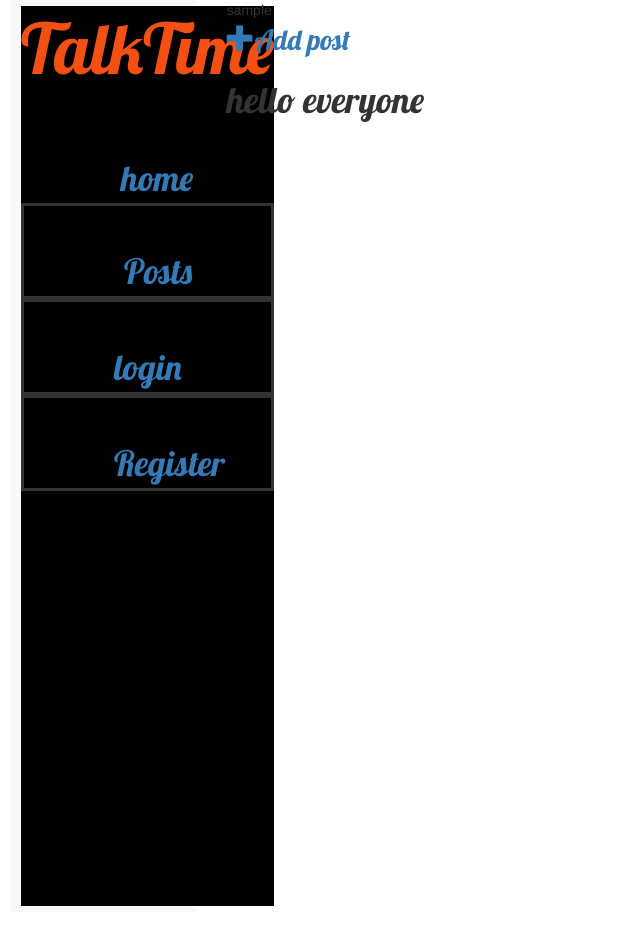
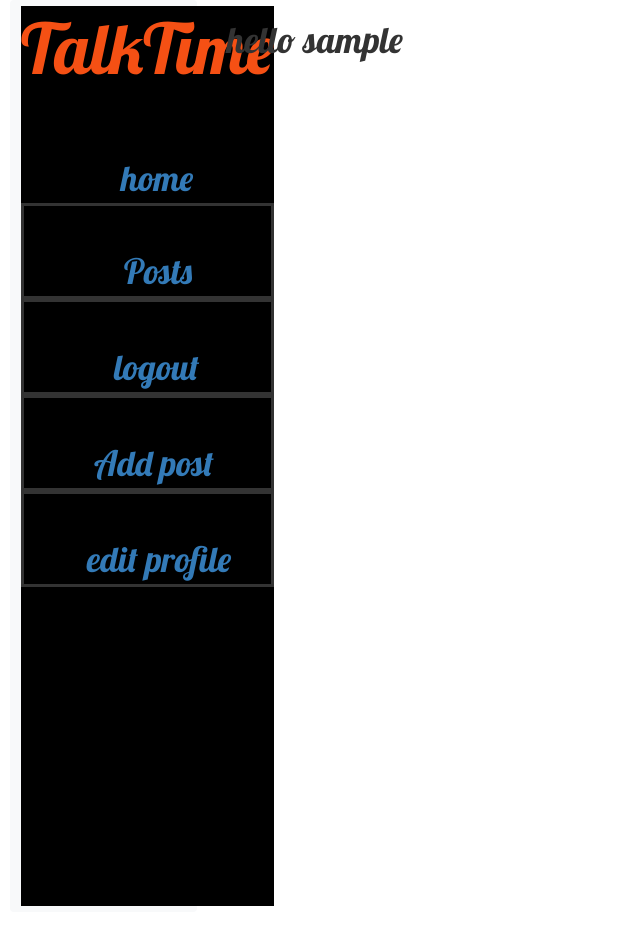
Before and after one commit to vishakpviswanath/project-blog, a Django app: page /profile/ in a window 1280 px wide. Shown: the whole page, without its empty margins (0-640 px from the left). Run offline with Django 3.2, Linux system fonts and the light colour scheme; the visitor is signed in with stand-in values (Sample User, id 1); data that the repository does not hold is empty; some libraries are stand-ins or nearby versions.

Commit message:
new login  features

```diff
--- a/blog/static/css/blog.css
+++ b/blog/static/css/blog.css
@@ -77,6 +77,25 @@ body{
     border-style: solid;
 
 }
+.nav-item6{
+
+    font-family: 'Lobster';
+    font-size: 35px;
+    padding-left: 70px;
+    padding-top: 40px;
+    border-style: solid;
+
+}
+.nav-item7{
+
+    font-family: 'Lobster';
+    font-size: 35px;
+    padding-left: 63px;
+    padding-top: 40px;
+    border-style: solid;
+
+}
+
 .login_button{
 
     padding-left: 700px;
--- a/blog/templates/blog/base.html
+++ b/blog/templates/blog/base.html
@@ -16,6 +16,33 @@
     <body>
 
         <div class="row">
+            {% if user.is_authenticated %}
+            <div class="col-lg-2">
+                <nav class="navbar bg-light">
+                 <ul class="navbar-nav">
+                    <li class="nav-item1">
+                        <a class="nav-link" href="#" id="color_id">TalkTime</a>
+                    </li>
+                    <li class="nav-item2">
+                        <a class="nav-link" href="{% url 'first_page' %}">home</a>
+                   </li>
+                    <li class="nav-item3">
+                         <a class="nav-link" href="{% url 'post_list' %}">Posts</a>
+                    </li>
+                    <li class="nav-item4">
+                        <a class="nav-link" href="{% url 'logout' %}">logout</a>
+                    </li>
+                    <li class="nav-item6">
+                        <a href="{% url 'post_new' %}">Add post</a>
+                    </li>
+                    <li class="nav-item7">
+                         <a href="{% url 'profile_edit' %}">edit profile</a>
+                    </li>
+
+                 </ul>
+             </nav>
+            </div>
+            {% else %}
             <div class="col-lg-2">
                 <nav class="navbar bg-light">
                  <ul class="navbar-nav">
@@ -37,7 +64,7 @@
                  </ul>
              </nav>
             </div>
-
+            {% endif %}
             <div class="col-lg-10">
 
                 {% block content %}
--- a/blog/templates/blog/post_list.html
+++ b/blog/templates/blog/post_list.html
@@ -6,12 +6,15 @@
         {% block content %}
             <h1 id="post_head">Welcome to the post section,feel free to read</h1>
                 {% for post in posts %}
+
                 <div class="details">
+                    <h4><a href="{% url 'author_profile' pk=post.pk %}">{{post.author}}</a></h4>
                     <h2><a href="{% url 'post_detail' pk=post.pk %}" id="post_title">{{post.title}}</a></h2>
                     <p id="published_date">published date:{{post.published_date}}</p>
 
                     <P>{{post.text|linebreaksbr}}</P>
                 </div>
-                 {% endfor %}
+
+                {% endfor %}
 
         {% endblock %}
--- a/blog/templates/blog/profile.html
+++ b/blog/templates/blog/profile.html
@@ -1,12 +1,14 @@
 {% extends 'blog/base.html' %}
 {% block content %}
 
-    {{ user }}
+
+
 
     <body>
         <div class="new_post">
-        <a href="{% url 'post_new' %}" class="top-menu"><span class="glyphicon glyphicon-plus"></span>Add post</a>
-        <h1>hello everyone</h1>
+
+
+        <h1>hello {{ user }} </h1>
         </div>
         {% for post in title %}
         <div class="details">
--- a/blog/urls.py
+++ b/blog/urls.py
@@ -1,7 +1,7 @@
 from django.urls import path
 from . import views
 from django.conf.urls import url
-from django.contrib.auth.views import LoginView
+from django.contrib.auth.views import LoginView, LogoutView
 from django.contrib.auth import views as auth_views
 
 
@@ -13,7 +13,11 @@ urlpatterns = [
     path('post/<int:pk>/', views.post_detail, name='post_detail'),
     path('post/new/', views.post_new, name='post_new'),
     path('login/', auth_views.LoginView.as_view(template_name='blog/login_page.html'), name='login'),
+    path('logout/', auth_views.LogoutView.as_view(template_name='blog/logout.html'), name='logout'),
     path('post/<int:pk>/edit/', views.post_edit, name='post_edit'),
     path('register/', views.register, name='register' ),
     path('profile/', views.profile, name='profile'),
+    path('author_profile/<int:pk>/', views.author_profile, name='author_profile'),
+    path('profile/edit/', views.profile_edit, name='profile_edit'),
+    path('change-password/', views.change_password, name='change_password'),
 ]
--- a/blog/views.py
+++ b/blog/views.py
@@ -2,22 +2,73 @@ from django.shortcuts import render
 from django.utils import timezone
 from .models import Post
 from django.shortcuts import render, get_object_or_404
-from .forms import PostForm
+from .forms import PostForm, EditProfile
 from django.shortcuts import redirect
-from django.contrib.auth.forms import UserCreationForm
+from django.contrib.auth.forms import UserCreationForm, UserChangeForm, PasswordChangeForm
+from django.contrib.auth import update_session_auth_hash
+from django.contrib.auth.decorators import login_required
+from django.contrib.auth.models import User
 
 
 # Create your views here.
 def first_page(request):
       return render(request, 'blog/first_page.html')
 
+@login_required
 def profile(request):
       args = {'user': request.user, 'title' : Post.objects.filter( author=request.user)}
       return render(request, 'blog/profile.html', args)
 
+
+def author_profile(request , pk=None):
+      if pk:
+            user= User.objects.get(pk=pk)
+      else:
+            user= request.user
+      args={'user': user}
+      return render(request, 'blog/author_profile.html', args)
+
+
+@login_required
+def profile_edit(request):
+      if request.method=="POST":
+            form= EditProfile( request.POST, instance=request.user)
+
+            if form.is_valid():
+                  form.save()
+                  return redirect('author_profile')
+
+      else:
+            form = EditProfile(instance=request.user)
+            args = {'form': form}
+            return render(request, 'blog/profile_edit.html', args)
+
+
+@login_required
+def change_password(request):
+      if request.method=="POST":
+            form= PasswordChangeForm( data= request.POST, user=request.user)
+
+            if form.is_valid():
+                  form.save()
+                  update_session_auth_hash(request, form.user)
+                  return redirect('author_profile')
+
+            else:
+                  return redirect('change_password')
+
+      else:
+            form = PasswordChangeForm(user=request.user)
+            args = {'form': form}
+            return render(request, 'blog/change_password.html', args)
+
+
+
 def post_list(request):
+      user= User.objects.all()
       posts = Post.objects.filter(published_date__lte=timezone.now()).order_by('published_date')
-      return render(request, 'blog/post_list.html', {'posts': posts})
+      args=  {'posts': posts, 'users': user}
+      return render(request, 'blog/post_list.html', args)
 
 
 def post_detail(request, pk):
@@ -25,7 +76,7 @@ def post_detail(request, pk):
       return render(request, 'blog/post_detail.html', {'post': post})
 
 
-
+@login_required
 def post_new(request):
       if request.method =="POST":
             form = PostForm(request.POST)
@@ -41,7 +92,7 @@ def post_new(request):
             return render(request,'blog/post_edit.html',{'form': form})
 
 
-
+@login_required
 def post_edit(request, pk):
     post = get_object_or_404(Post, pk=pk)
     if request.method == "POST":
```
Also changed, not shown: blog/forms.py (+15 -0 lines), blog/templates/blog/author_profile.html (added, +14 -0 lines), blog/templates/blog/change_password.html (added, +12 -0 lines), blog/templates/blog/home.html (deleted, +0 -18 lines), blog/templates/blog/logout.html (added, +7 -0 lines), blog/templates/blog/profile_edit.html (added, +13 -0 lines).
